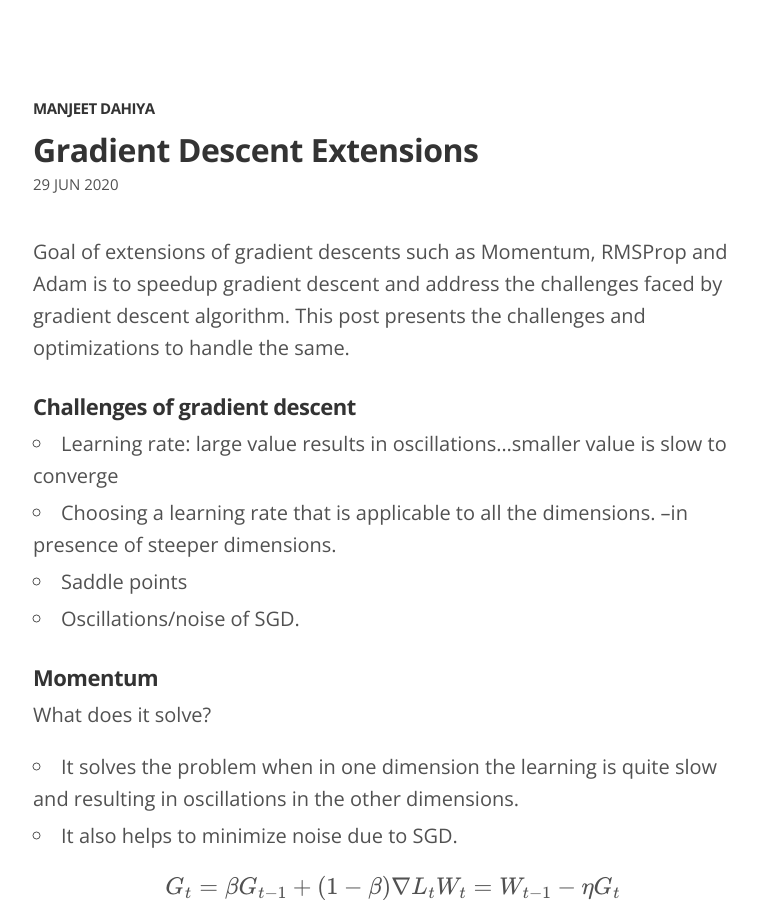
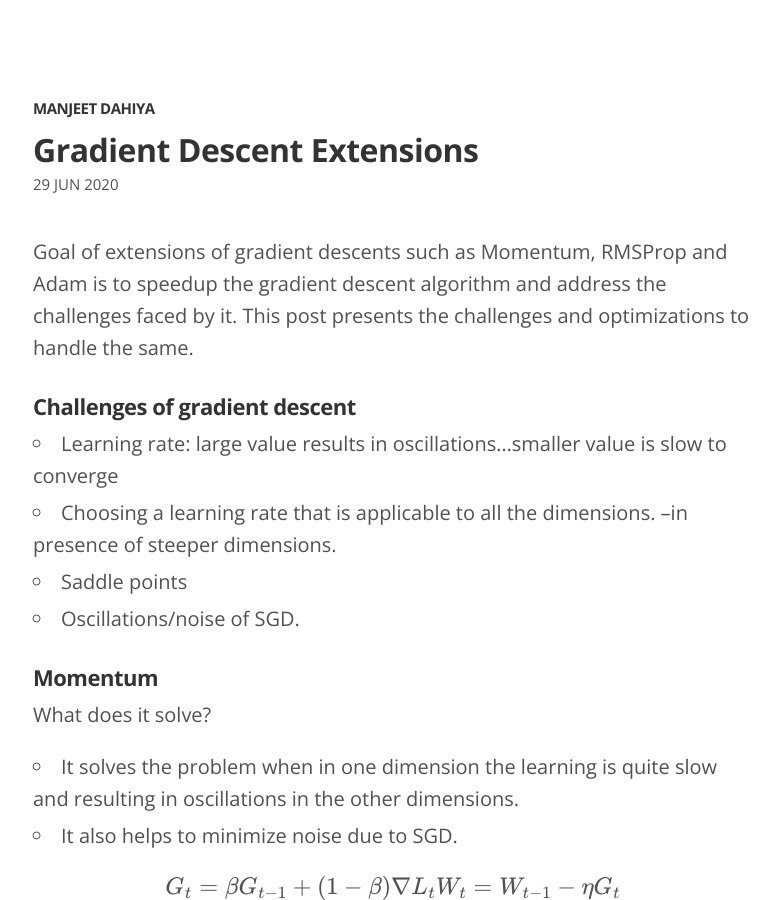
Before and after one commit to manjeetdahiya/manjeetdahiya.github.io, a Jekyll site: the page built from _posts/2020-06-29-gradient-descent-extensions.md, in a window 1280 px wide and 900 px high. Shown: the whole window, without its empty margins (247-1026 px from the left). Built offline with Jekyll 4.4.1, drawn with Linux system fonts in a browser that asks for light colours; formulas are drawn with MathJax 3.

Commit message:
Update 2020-06-29-gradient-descent-extensions.md

```diff
--- a/_posts/2020-06-29-gradient-descent-extensions.md
+++ b/_posts/2020-06-29-gradient-descent-extensions.md
@@ -5,8 +5,8 @@ title: Gradient Descent Extensions
 
 Goal of extensions of gradient descents
 such as Momentum, RMSProp and Adam
-is to speedup gradient descent and address the challenges
-faced by gradient descent algorithm. This post presents the challenges
+is to speedup the gradient descent algorithm and address the challenges
+faced by it. This post presents the challenges
 and optimizations to handle the same.
 
 ### Challenges of gradient descent
```
